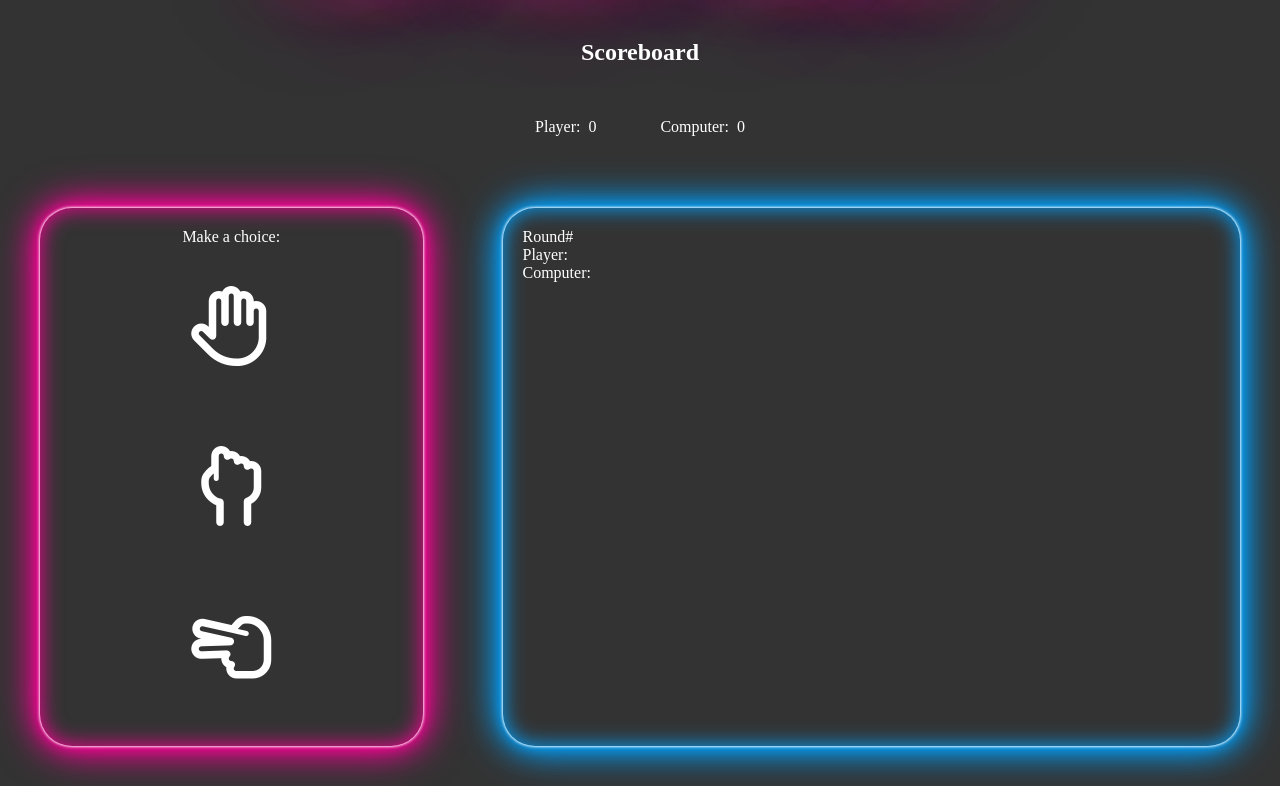
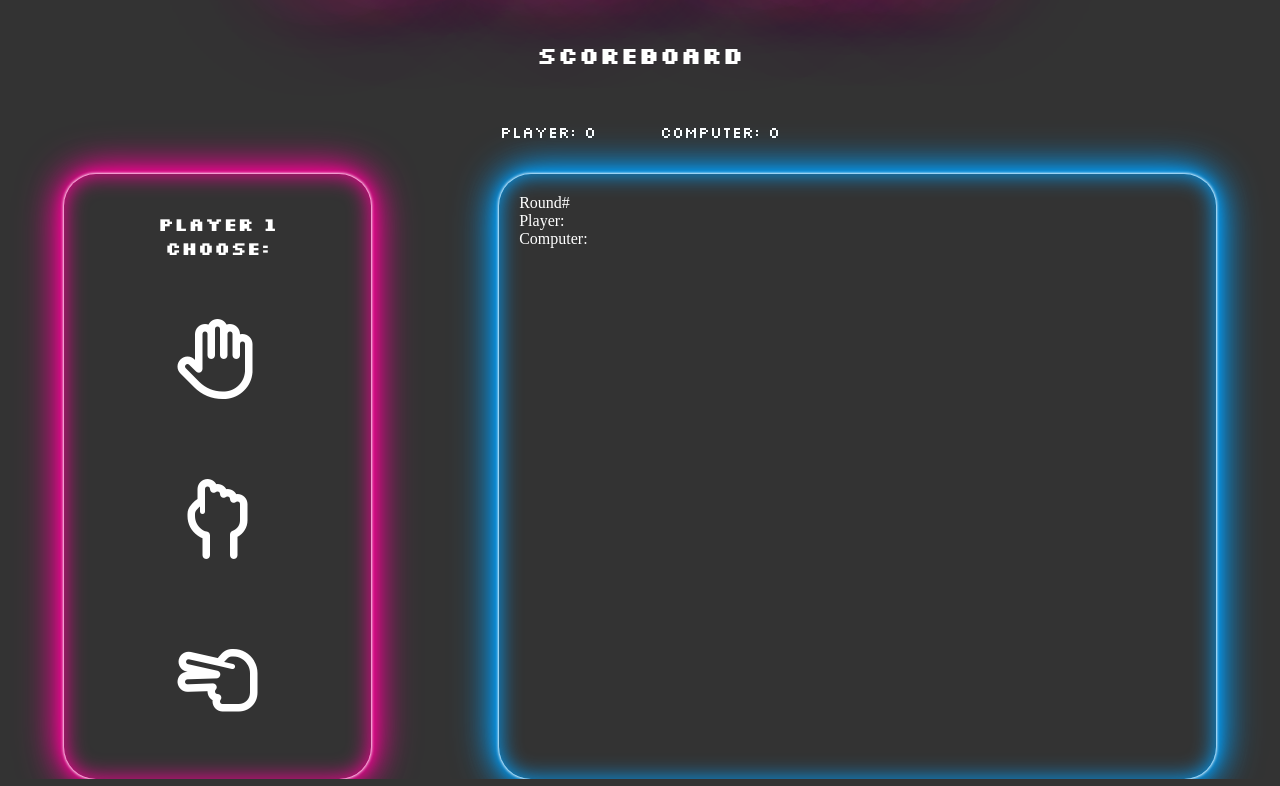
Before and after one commit to msb-glitch/console-rock-paper-scissors, a plain HTML site: page index.html in a window 1280 px wide. Shown: the part 116-902 px from the top of the page. Drawn offline with Linux system fonts and the light colour scheme; a web font is replaced by a local one.

Commit message:
Fix positioning on play area

```diff
--- a/index.html
+++ b/index.html
@@ -27,7 +27,7 @@
     </div>
     <div class="content">
         <div class="playerselection">
-            Make a choice:
+            <h3><center>Player 1<br />choose:</center></h3>
             <div id="paper" class="playerchoice"><i class="fa-regular fa-hand"></i></i></div>
             <div id="rock" class="playerchoice"><i class="fa-regular fa-hand-back-fist"></i></div>
             <div id="scissors" class="playerchoice"><i class="fa-regular fa-hand-scissors"></i></div>
--- a/style.css
+++ b/style.css
@@ -1,4 +1,4 @@
-@import url('https://fonts.googleapis.com/css2?family=Press+Start+2P&display=swap');
+@import url('https://fonts.googleapis.com/css2?family=Nabla&family=Press+Start+2P&family=Silkscreen:wght@400;700&family=Wallpoet&display=swap');
 
 
 
@@ -42,6 +42,7 @@ body {
     flex-direction: column;
     justify-content: center;
     align-items: center;
+    font-family: 'Silkscreen';
 }
 
 .score {
@@ -63,9 +64,12 @@ body {
 
 .content {
     display: flex;
-    justify-content: space-between;
+    justify-content: space-around;
+
 }
-
+.playerselection h3{
+    font-family:'Silkscreen';
+}
 .playerselection {
     display: flex;
     flex-direction: column;
@@ -78,8 +82,8 @@ body {
         0 0 0.8rem #f09,
         0 0 2.8rem #f09,
         inset 0 0 1.3rem #f09;
-    width: 34%;
-    margin: 40px;
+    width: 24%;
+    margin: 0 40px;
     padding: 20px;
 
 }
@@ -106,7 +110,7 @@ body {
 
 .playarea {
 
-    width: 66%;
+    width: 56%;
     border: 0rem solid white;
     border-radius: 2rem;
     box-shadow: 0 0 .2rem #fff,
@@ -116,7 +120,7 @@ body {
         0 0 2.8rem #00a2ff,
         inset 0 0 1.3rem #00a2ff;
 
-    margin: 40px;
+    margin: 0 40px;
     padding: 20px;
 
 }
```
